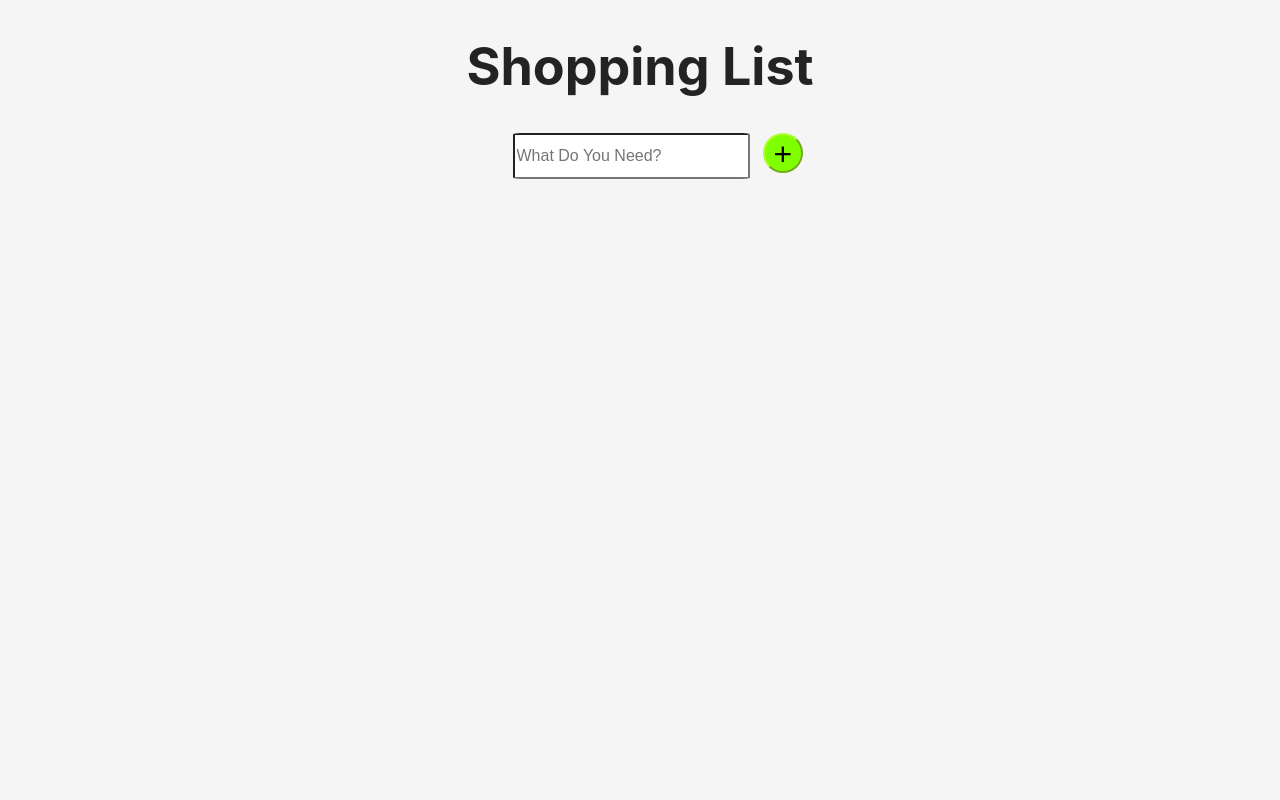
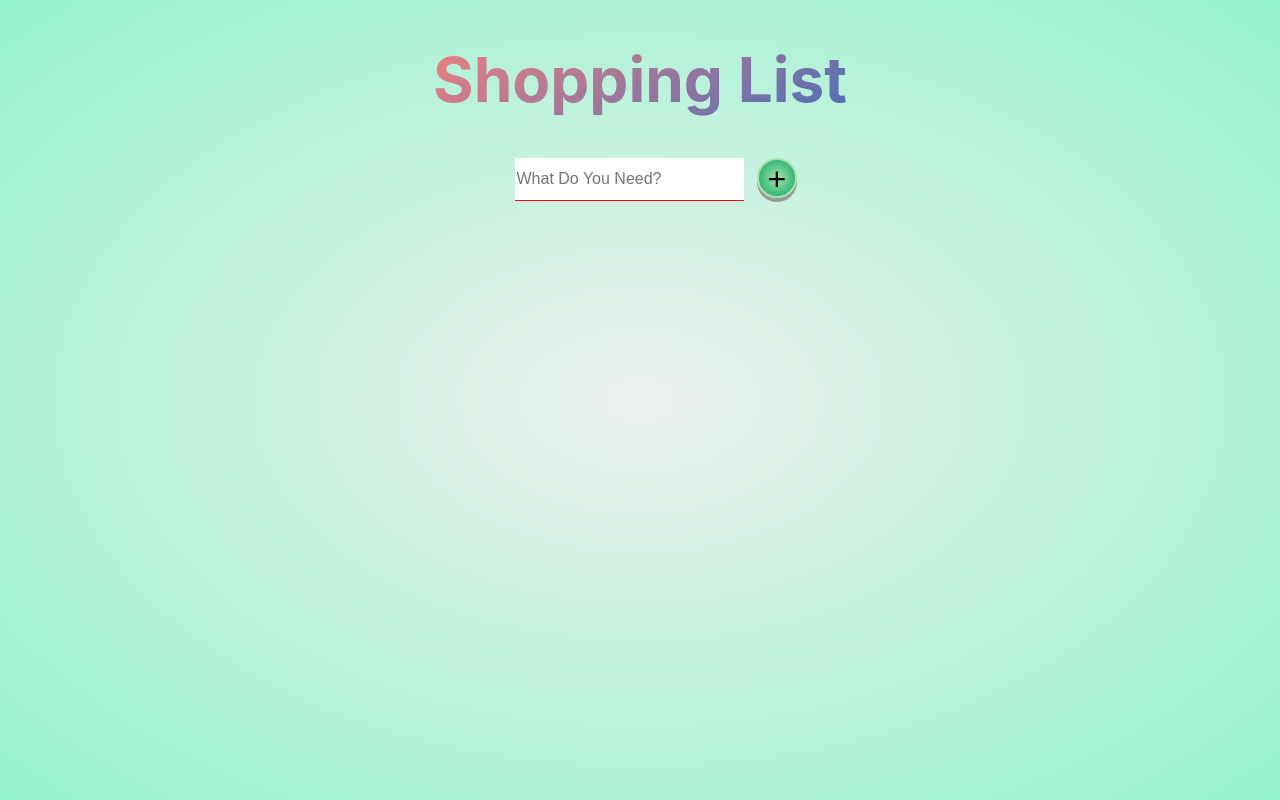
Before and after one commit to alpkoseoglu/shopping-list, a React (Create React App) app: page / in a window 1280 px wide. Built offline with nearby package versions, Linux system fonts and the light colour scheme.

Commit message:
Big style changes and edit adjustment.

```diff
--- a/src/App.css
+++ b/src/App.css
@@ -3,13 +3,19 @@
 }
 
 .App-header {
-  background-color: whitesmoke;
+  background: radial-gradient(#edf0ed, #94f3ce);
   min-height: 100vh;
   display: flex;
   flex-direction: column;
   align-items: center;
-  font-size: calc(10px + 2vmin);
-  color: rgb(36, 35, 35);
+  font-size: calc(15px + 2vmin);
+}
+
+h1 {
+  background: -webkit-linear-gradient(120deg, rgb(77, 110, 182), lightcoral);
+  -webkit-background-clip: text;
+  background-clip: text;
+  -webkit-text-fill-color: transparent;
 }
 
 .App-link {
@@ -24,20 +30,32 @@ form {
 #input {
   width: 90%;
   height: 5vh;
-  border-radius: 3%;
+  outline: none;
+  border-radius: 0%;
   font-size: 16px;
+  border: none;
+  border-bottom: 1px solid red;
 }
 
 #add {
   font-size: xx-large;
-  background-color: chartreuse;
+  background: radial-gradient(#a6e4a6, #07a367);
+  border: solid;
   border-radius: 50%;
-  border-width: none;
-  border-color: greenyellow;
+  border-width: 2px;
+  border-color: #a6e4a6;
   margin-left: 5%;
   margin-right: -15%;
   width: 40px;
   height: 40px;
+  outline: none;
+  cursor: pointer;
+  box-shadow: 0 4px #999;
+}
+
+#add:active {
+  box-shadow: 0 5px #666;
+  transform: translateY(4px);
 }
 
 ul {
--- a/src/App.js
+++ b/src/App.js
@@ -7,6 +7,7 @@ class App extends React.Component {
     this.state = {
       value: "",
       items: JSON.parse(localStorage.getItem("items")) || [],
+      itemIndex: 0,
     }
     this.handleChange = this.handleChange.bind(this)
     this.handleSubmit = this.handleSubmit.bind(this)
@@ -23,7 +24,8 @@ class App extends React.Component {
     let val = this.state.value.trim()
     if (val !== "") {
       let item = JSON.parse(localStorage.getItem("items"))
-      item.push(val)
+      item.splice(this.state.itemIndex, 0, val)
+      this.setState({ itemIndex: 0 })
       localStorage.setItem("items", JSON.stringify(item))
     }
     this.setState({ value: "", items: JSON.parse(localStorage.getItem("items")) })
@@ -31,6 +33,7 @@ class App extends React.Component {
 
   edit(e) {
     let index = e.target.getAttribute("data-key")
+    this.setState({ itemIndex: index })
     let items = JSON.parse(localStorage.getItem("items"))
     this.setState({ value: items[index], items: items })
     items.splice(index, 1)
```
